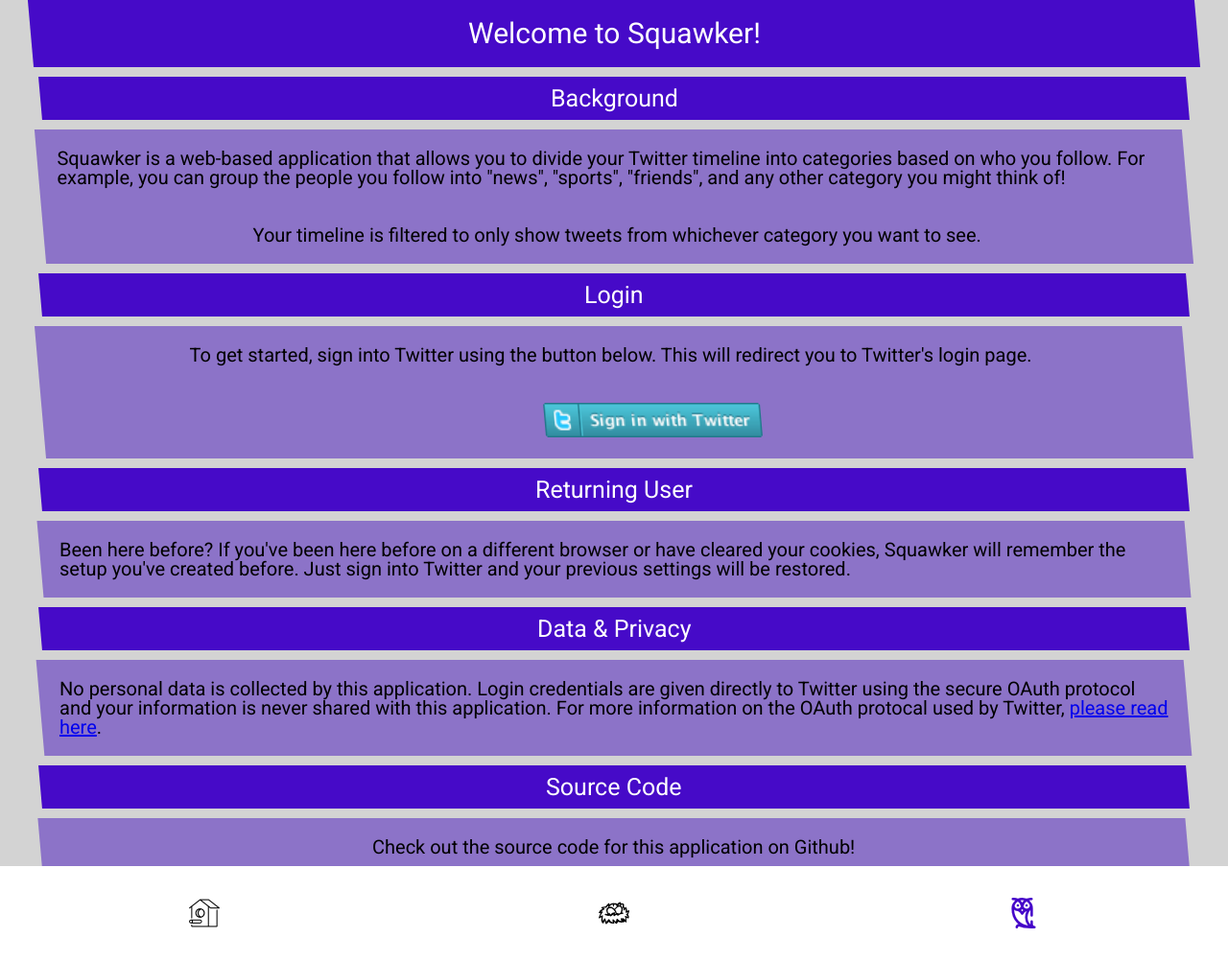
After one commit to davidmikulis/squawker, a Flask app: page /about in a window 1280 px wide. The commit adds this page. Shown: the whole page at 96% size. Run offline with Flask 2, Linux system fonts and the light colour scheme; some libraries are stand-ins or nearby versions.

Commit message:
Add about page which will replace the login page.

```diff
--- a/app/assets/scss/abstracts/_variables.scss
+++ b/app/assets/scss/abstracts/_variables.scss
@@ -15,3 +15,5 @@
 $setup-name-height: 2rem;
 
 $navbar-height: 10vh;
+
+$skew-offset: 5deg;
--- a/app/assets/scss/base/_base.scss
+++ b/app/assets/scss/base/_base.scss
@@ -9,6 +9,7 @@
 html {
     // 1rem is 10px
     font-size: 62.5%;
+    line-height: 1.2;
 
     font-family: 'Roboto', sans-serif;
 
--- a/app/assets/scss/components/_flash.scss
+++ b/app/assets/scss/components/_flash.scss
@@ -7,7 +7,10 @@
     position: absolute;
     z-index: 25;
     left: 0;
+    right: 0;
     top: 0;
+    width: 50vw;
+    margin: 0 auto;
 
     transition: opacity 1000ms ease-out 3000ms;
 
--- /dev/null
+++ b/app/assets/scss/pages/_about.scss
@@ -0,0 +1,117 @@
+.about-container {
+    background: $color-border;
+    position: fixed;
+    top: 0;
+    left: 0;
+    right: 0;
+    bottom: $navbar-height;
+    overflow: auto;
+}
+
+.about-title {
+    width: 95%;
+    margin: 0 auto;
+
+    background: $color-primary;
+    display: flex;
+    justify-content: center;
+    align-items: center;
+    transform: skewX($skew-offset);
+
+    &-text {
+        font-size: 3rem;
+        color: $color-white;
+        transform: skewX(-$skew-offset);
+        padding: 2rem;
+    }
+}
+
+.about-section-title {
+    background: $color-primary;
+    display: flex;
+    justify-content: center;
+    align-items: center;
+    transform: skewX($skew-offset);
+
+    margin: 1rem;
+
+    &-text {
+        font-size: 2.5rem;
+        color: $color-white;
+        transform: skewX(-$skew-offset);
+        padding: 1rem;
+    }
+}
+
+.about-info {
+    width: 95%;
+    margin: 0 auto;
+
+    &-item {
+        background: $color-primary-light;
+        transform: skewX($skew-offset);
+
+        height: auto;
+        margin: 1rem;
+
+        display: flex;
+        flex-direction: column;
+        align-items: center;
+        justify-content: center;
+
+        &-text {
+            transform: skewX(-$skew-offset);
+            font-size: 2rem;
+            padding: 2rem;
+        }
+    }
+
+    &-intro {
+
+        &-text {
+
+        }
+    }
+
+    &-login {
+
+        &-button-container {
+            display: flex;
+            justify-content: center;
+            align-items: center;
+
+            margin: 2rem;
+            width: 100%;
+
+            & img {
+                width: 150%;
+                height: 150%;
+            }
+        }
+
+        &-text {
+
+        }
+    }
+
+    &-here-before {
+
+        &-text {
+
+        }
+    }
+
+    &-privacy {
+
+        &-text {
+
+        }
+    }
+
+    &-repository {
+
+        &-text {
+
+        }
+    }
+}
--- a/app/assets/scss/style.scss
+++ b/app/assets/scss/style.scss
@@ -18,5 +18,6 @@
 @import "layouts/navbar";
 @import "layouts/sitecontainer";
 
+@import "pages/about";
 @import "pages/setup";
 @import "pages/timeline";
--- a/app/static/css/style.css
+++ b/app/static/css/style.css
@@ -7,6 +7,7 @@
 
 html {
   font-size: 62.5%;
+  line-height: 1.2;
   font-family: 'Roboto', sans-serif; }
 
 body {
@@ -180,7 +181,10 @@
   position: absolute;
   z-index: 25;
   left: 0;
+  right: 0;
   top: 0;
+  width: 50vw;
+  margin: 0 auto;
   transition: opacity 1000ms ease-out 3000ms; }
   .flash-alert-success {
     color: #3c763d;
@@ -334,6 +338,68 @@
     flex-grow: 1;
     padding: 5%; }
 
+.about-container {
+  background: lightgray;
+  position: fixed;
+  top: 0;
+  left: 0;
+  right: 0;
+  bottom: 10vh;
+  overflow: auto; }
+
+.about-title {
+  width: 95%;
+  margin: 0 auto;
+  background: #460ac8;
+  display: flex;
+  justify-content: center;
+  align-items: center;
+  transform: skewX(5deg); }
+  .about-title-text {
+    font-size: 3rem;
+    color: white;
+    transform: skewX(-5deg);
+    padding: 2rem; }
+
+.about-section-title {
+  background: #460ac8;
+  display: flex;
+  justify-content: center;
+  align-items: center;
+  transform: skewX(5deg);
+  margin: 1rem; }
+  .about-section-title-text {
+    font-size: 2.5rem;
+    color: white;
+    transform: skewX(-5deg);
+    padding: 1rem; }
+
+.about-info {
+  width: 95%;
+  margin: 0 auto; }
+  .about-info-item {
+    background: #8c73c8;
+    transform: skewX(5deg);
+    height: auto;
+    margin: 1rem;
+    display: flex;
+    flex-direction: column;
+    align-items: center;
+    justify-content: center; }
+    .about-info-item-text {
+      transform: skewX(-5deg);
+      font-size: 2rem;
+      padding: 2rem; }
+  .about-info-login-button-container {
+    display: flex;
+    justify-content: center;
+    align-items: center;
+    margin: 2rem;
+    width: 100%; }
+    .about-info-login-button-container img {
+      width: 150%;
+      height: 150%; }
+
 .setup-users-actions {
   display: flex;
   justify-content: space-around;
--- a/app/static/js/landingRedirect.js
+++ b/app/static/js/landingRedirect.js
@@ -1,7 +1,7 @@
 const stayLoggedIn = localStorage.getItem('squawker-stay-logged-in');
 const stayLoggedInToken = localStorage.getItem('squawker-stay-logged-in-token');
 if (stayLoggedIn && stayLoggedInToken) {
-    window.location.replace(`${window.location.href}is_logged_in/${stayLoggedIn}/${stayLoggedInToken}`);
+    window.location.replace(`${window.location.href}is_logged_in?user_id=${stayLoggedIn}&access_token=${stayLoggedInToken}`);
 } else {
     window.location.replace(`${window.location.href}login`);
 }
--- a/app/static/js/localStorageRedirect.js
+++ b/app/static/js/localStorageRedirect.js
@@ -6,6 +6,8 @@
     window.location.replace(`${window.location.origin}/t`);
 } else if (dataElement.getAttribute('redirect') === 'setup') {
     window.location.replace(`${window.location.origin}/setup`);
+} else if (dataElement.getAttribute('redirect') === 'about') {
+    window.location.replace(`${window.location.origin}/about`);
 } else {
     alert('did not work');
 }
--- /dev/null
+++ b/app/templates/about.html
@@ -0,0 +1,74 @@
+{% extends 'layout.html' %} {% block body %}
+<div class="about-container">
+<div class="about-title">
+    <div class="about-title-text">
+        Welcome to Squawker!
+    </div>
+</div>
+<div class="about-info">
+    <div class="about-section-title">
+        <p class="about-section-title-text">
+            Background
+        </p>
+    </div>
+    <div class="about-info-intro about-info-item">
+        <p class="about-info-intro-text about-info-item-text">
+            Squawker is a web-based application that allows you to divide your Twitter timeline into categories based on who you follow.
+            For example, you can group the people you follow into "news", "sports", "friends", and any other category you
+            might think of!
+        </p>
+        <p class="about-info-intro-text about-info-item-text">
+            Your timeline is filtered to only show tweets from whichever category you want to see.
+        </p>
+    </div>
+    <div class="about-section-title">
+        <p class="about-section-title-text">
+            Login
+        </p>
+    </div>
+    <div class="about-info-login about-info-item {{is_logged_in}}">
+        <p class="about-info-login-text about-info-item-text">
+            To get started, sign into Twitter using the button below. This will redirect you to Twitter's login page.
+        </p>
+        <div class="about-info-login-button-container">
+            <a href="/request_token" class="about-info-login-button">
+                <img src="../static/images/sign-in.png" alt="Twitter Login Button">
+            </a>
+        </div>
+    </div>
+    <div class="about-section-title">
+        <p class="about-section-title-text">
+            Returning User
+        </p>
+    </div>
+    <div class="about-info-here-before about-info-item">
+        <p class="about-info-here-before-text about-info-item-text">
+            Been here before? If you've been here before on a different browser or have cleared your cookies, Squawker will remember
+            the setup you've created before. Just sign into Twitter and your previous settings will be restored.
+        </p>
+    </div>
+    <div class="about-section-title">
+        <p class="about-section-title-text">
+            Data & Privacy
+        </p>
+    </div>
+    <div class="about-info-privacy about-info-item">
+        <p class="about-info-privacy-text about-info-item-text">
+            No personal data is collected by this application. Login credentials are given directly to Twitter using the secure OAuth
+            protocol and your information is never shared with this application. For more information on the OAuth protocal
+            used by Twitter, <a href="https://oauth.net/" target="_blank">please read here</a>.
+        </p>
+    </div>
+    <div class="about-section-title">
+        <p class="about-section-title-text">
+            Source Code
+        </p>
+    </div>
+    <div class="about-info-repository about-info-item">
+        <p class="about-info-repository-text about-info-item-text">
+            Check out the source code for this application on Github!
+        </p>
+    </div>
+</div>
+</div>
+{% endblock %}
--- a/app/views/__init__.py
+++ b/app/views/__init__.py
@@ -1 +1 @@
-__all__ = ["is_logged_in", "landing", "login", "oauth", "setup", "timeline", "redirects", "gets"]
+__all__ = ['is_logged_in', 'landing', 'login', 'oauth', 'setup', 'timeline', 'about', 'redirects', 'gets']
--- /dev/null
+++ b/app/views/about.py
@@ -0,0 +1,10 @@
+from app import app
+from flask import request, redirect, url_for, session, render_template
+
+@app.route('/about')
+def about():
+    return render_template('about.html',
+        home_selected='',
+        setup_selected='',
+        about_selected='-selected'
+        )
--- a/app/views/is_logged_in.py
+++ b/app/views/is_logged_in.py
@@ -16,6 +16,8 @@
 
 @app.route('/is_logged_in/<string:user_id>/<string:access_token>/')
 def is_logged_in(user_id, access_token):
+    user_id = request.args.get('user_id')
+    access_token = request.args.get('access_token')
     deobf_user_id = deobfuscate_user_id(user_id, app.secret_key)
     deobf_access_token = deobfuscate_str(access_token, app.secret_key)
     user = UserModel.find_by_id_and_token(deobf_user_id, deobf_access_token)
--- a/app/views/oauth.py
+++ b/app/views/oauth.py
@@ -75,8 +75,8 @@
         print('Error occured saving user to database', flush=True)
 
     obf_user_id = obfuscate_user_id(saved_user.user_id, app.secret_key)
-    # Save User ID and Access Token to local storage and redirect to setup
-    return redirect(url_for('save_to_local_storage', access_token=obf_access_token, user_id=obf_user_id, redirect='setup'))
+    # Save User ID and Access Token to local storage and redirect to about
+    return redirect(url_for('save_to_local_storage', access_token=obf_access_token, user_id=obf_user_id, redirect='about'))
 
 
 @app.route('/denied')
```
